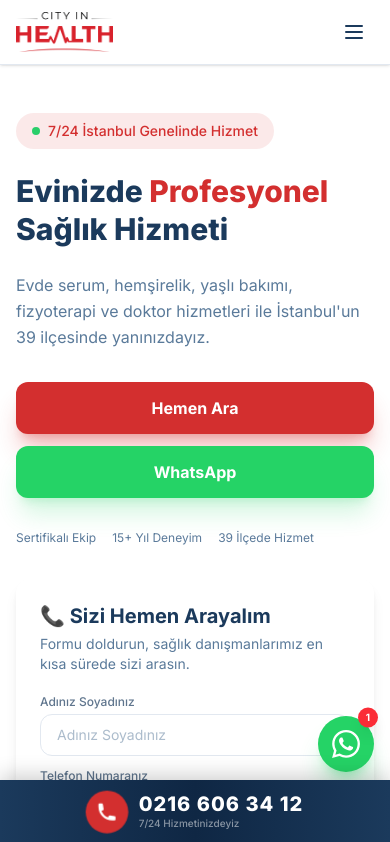
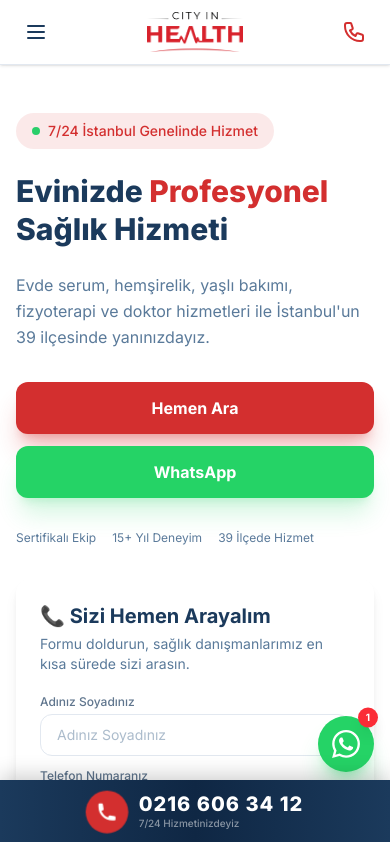
Before and after one commit to cityinhealth/Web-sitesi, a Next.js app: page / in a window 390 px wide. Shown: the top 842 px of the page. Built offline with nearby package versions, Linux system fonts and the light colour scheme.

Commit message:
Mobilde logo navbar ortasına alındı, hamburger sol, telefon ikonu sağ

```diff
--- a/components/layout/Header.tsx
+++ b/components/layout/Header.tsx
@@ -42,7 +42,25 @@ export default function Header() {
             {/* Main Nav */}
             <div className="max-w-7xl mx-auto px-4 sm:px-6 lg:px-8">
                 <div className="flex justify-between items-center h-16">
-                    <Link href="/" className="flex items-center group flex-shrink-0">
+                    {/* Mobile: Hamburger Left */}
+                    <button
+                        onClick={() => setMobileMenuOpen(!mobileMenuOpen)}
+                        className="lg:hidden p-2 rounded-lg text-secondary hover:bg-secondary/5 transition-colors"
+                        aria-label="Menü"
+                    >
+                        {mobileMenuOpen ? (
+                            <svg xmlns="http://www.w3.org/2000/svg" className="h-6 w-6" fill="none" viewBox="0 0 24 24" stroke="currentColor">
+                                <path strokeLinecap="round" strokeLinejoin="round" strokeWidth={2} d="M6 18L18 6M6 6l12 12" />
+                            </svg>
+                        ) : (
+                            <svg xmlns="http://www.w3.org/2000/svg" className="h-6 w-6" fill="none" viewBox="0 0 24 24" stroke="currentColor">
+                                <path strokeLinecap="round" strokeLinejoin="round" strokeWidth={2} d="M4 6h16M4 12h16M4 18h16" />
+                            </svg>
+                        )}
+                    </button>
+
+                    {/* Logo - Center on mobile, Left on desktop */}
+                    <Link href="/" className="flex items-center group flex-shrink-0 lg:order-first">
                         <Image
                             src="/images/logo.png"
                             alt="City in Health Logo"
@@ -131,23 +149,16 @@ export default function Header() {
                             Hemen Ara
                         </a>
                     </div>
-
-                    {/* Mobile Menu Button */}
-                    <button
-                        onClick={() => setMobileMenuOpen(!mobileMenuOpen)}
-                        className="lg:hidden p-2 rounded-lg text-secondary hover:bg-secondary/5 transition-colors"
-                        aria-label="Menü"
+                    {/* Mobile: Phone icon right */}
+                    <a
+                        href={`tel:${SITE_CONFIG.phone.replace(/\s/g, "")}`}
+                        className="lg:hidden p-2 rounded-lg text-primary hover:bg-primary/5 transition-colors"
+                        aria-label="Ara"
                     >
-                        {mobileMenuOpen ? (
-                            <svg xmlns="http://www.w3.org/2000/svg" className="h-6 w-6" fill="none" viewBox="0 0 24 24" stroke="currentColor">
-                                <path strokeLinecap="round" strokeLinejoin="round" strokeWidth={2} d="M6 18L18 6M6 6l12 12" />
-                            </svg>
-                        ) : (
-                            <svg xmlns="http://www.w3.org/2000/svg" className="h-6 w-6" fill="none" viewBox="0 0 24 24" stroke="currentColor">
-                                <path strokeLinecap="round" strokeLinejoin="round" strokeWidth={2} d="M4 6h16M4 12h16M4 18h16" />
-                            </svg>
-                        )}
-                    </button>
+                        <svg xmlns="http://www.w3.org/2000/svg" className="h-6 w-6" fill="none" viewBox="0 0 24 24" stroke="currentColor">
+                            <path strokeLinecap="round" strokeLinejoin="round" strokeWidth={2} d="M3 5a2 2 0 012-2h3.28a1 1 0 01.948.684l1.498 4.493a1 1 0 01-.502 1.21l-2.257 1.13a11.042 11.042 0 005.516 5.516l1.13-2.257a1 1 0 011.21-.502l4.493 1.498a1 1 0 01.684.949V19a2 2 0 01-2 2h-1C9.716 21 3 14.284 3 6V5z" />
+                        </svg>
+                    </a>
                 </div>
             </div>
 
```
